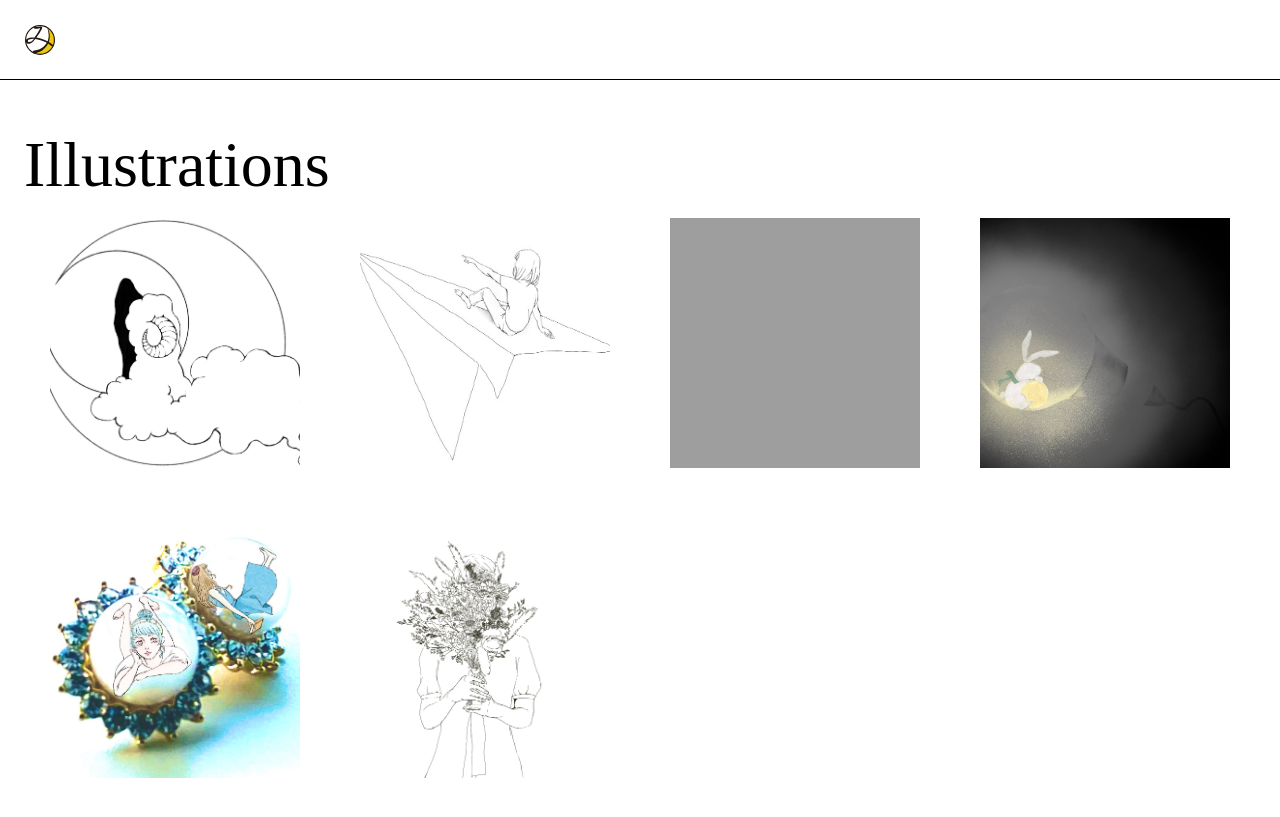
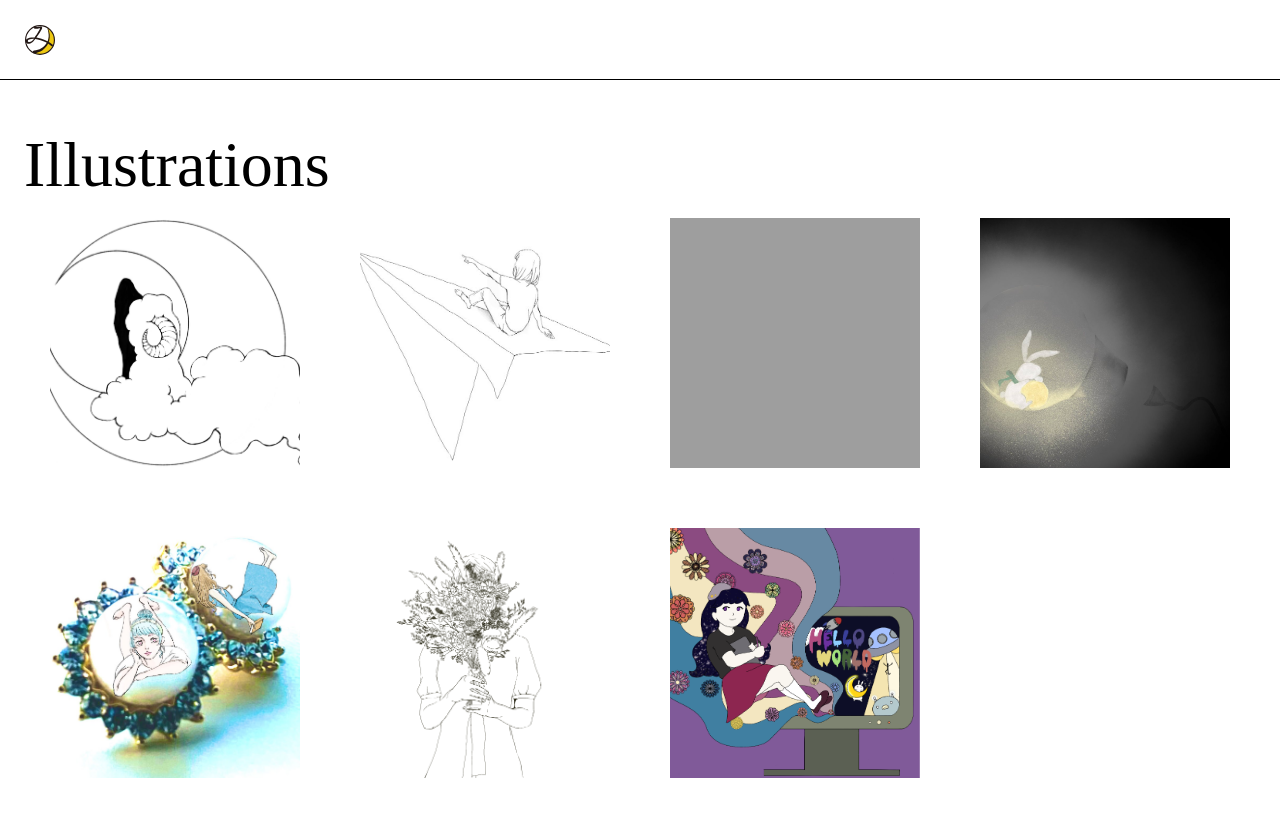
Before and after one commit to MochimochiKinoko/Portfolio-Site, a Jekyll site: the page built from illustrations.markdown, in a window 1280 px wide. Shown: the top 817 px of the page. Built offline with Jekyll 4.4.1, drawn with Linux system fonts in a browser that asks for light colours; some web fonts are replaced.

Commit message:
AddWedDesignPage

```diff
--- a/_includes/illustrations.html
+++ b/_includes/illustrations.html
@@ -9,6 +9,7 @@
             <img src="{{'assets/images/gallery/LightRabbit.jpeg' | absolute_url }}" alt="">
             <img src="{{'assets/images/gallery/AccesoriesWithGirls.jpeg' | absolute_url }}" alt="">
             <img src="{{'assets/images/gallery/BouquetAndGirl.PNG' | absolute_url }}" alt="">
+            <img src="{{'assets/images/gallery/CosmeticPhycedelicDesktop.PNG' | absolute_url }}" alt="">
         </div>
     </div>
 </section>
```
Also changed, not shown: assets/images/WORKS/WORKS_icon_webDesign.png (added), assets/images/WORKS/WORKS_icon_webDesignShade.png (added), assets/images/gallery/CosmeticPhycedelicDesktop.png (added).
